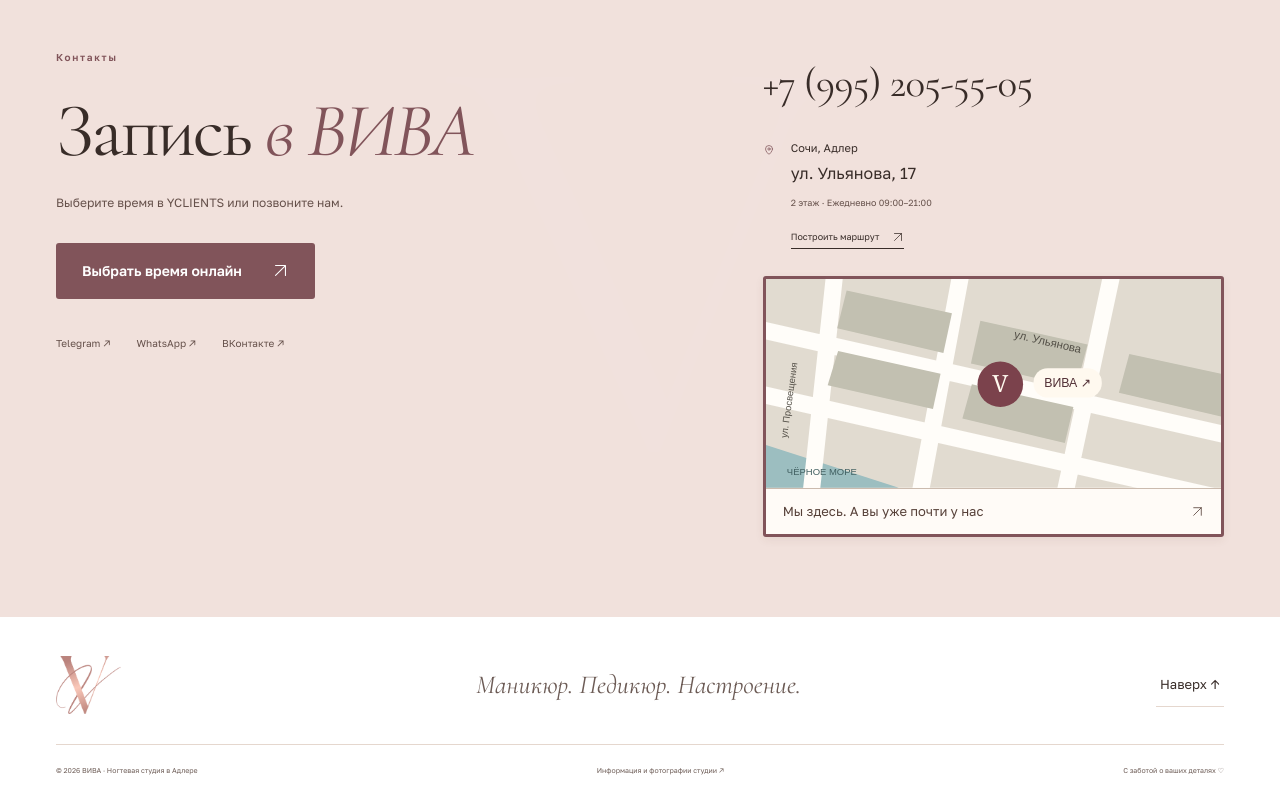
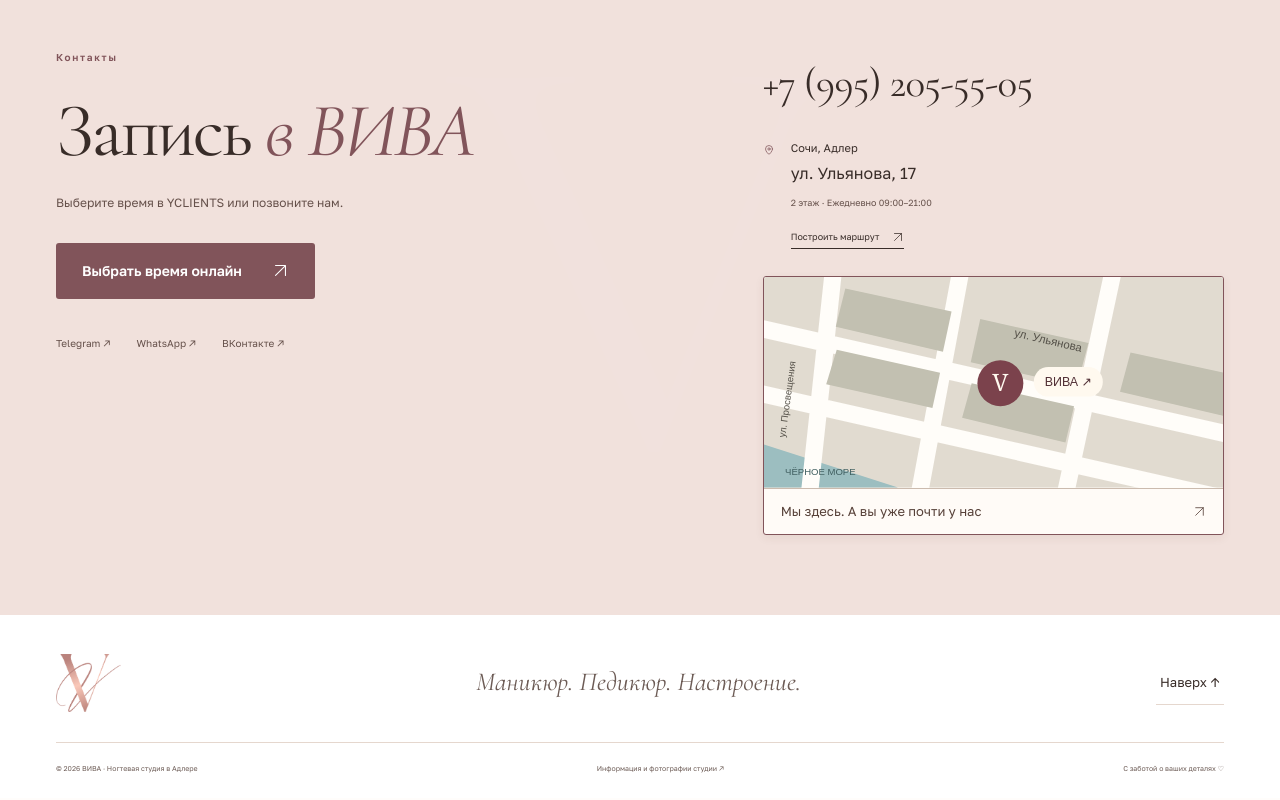
Before and after one commit to kissdepth/viva-nail-atelier, a plain HTML site: page dist/index.html in a window 1280 px wide. Shown: the part 4898-5698 px from the top of the page. Drawn offline with Linux system fonts and the light colour scheme.

Commit message:
Уменьшить обводку карты до толщины карточек отзывов

```diff
--- a/dist/studio.css
+++ b/dist/studio.css
@@ -134,7 +134,7 @@
 .contact-copy .button { color: white; background: var(--wine); }
 .map-card {
   background: #fffbf7;
-  border: 3px solid var(--wine);
+  border: 1px solid var(--wine);
   box-shadow: 0 3px 10px #503a2d12;
 }
 .map-card > span {
```
